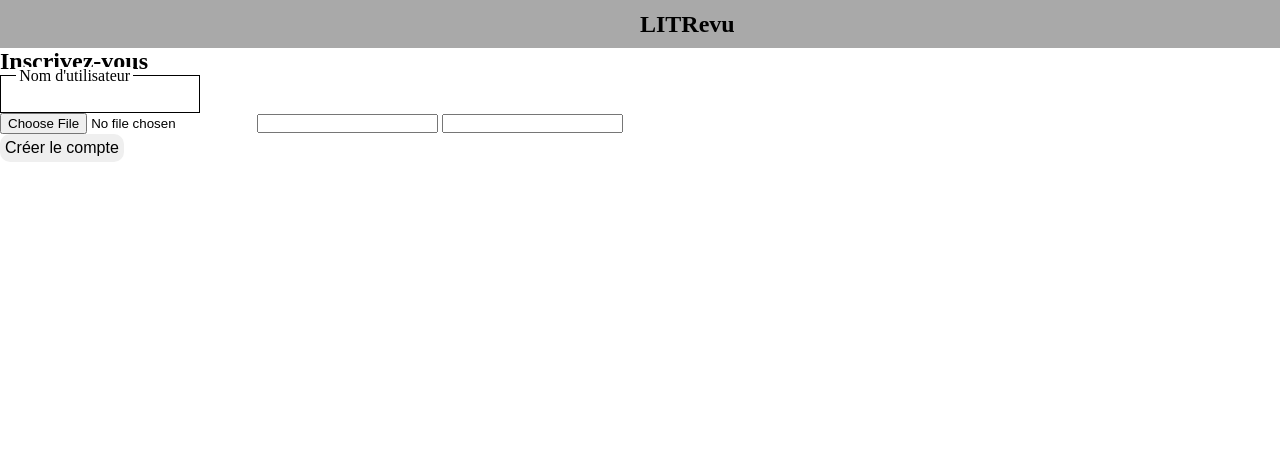
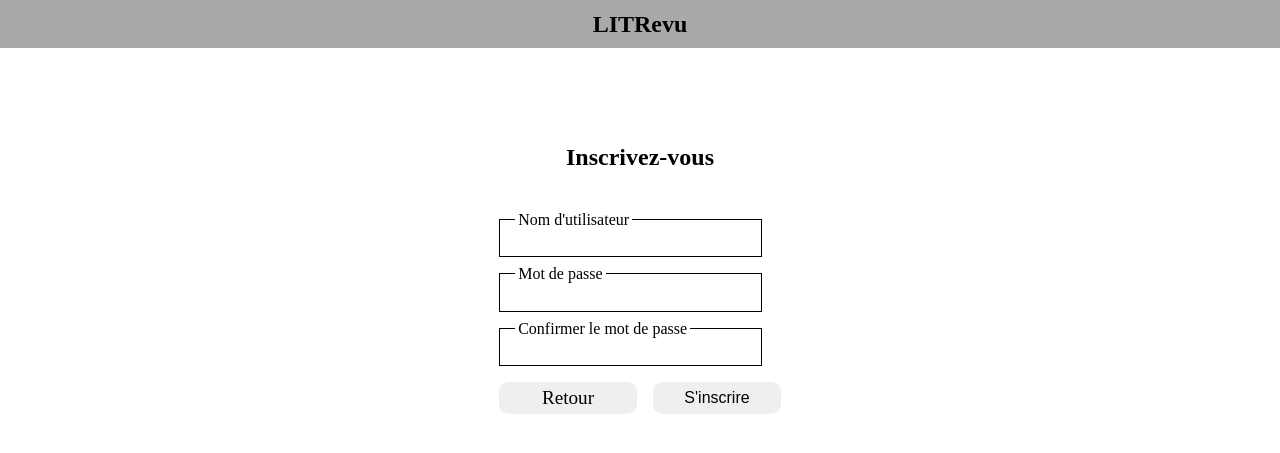
Before and after one commit to SynysterRev/LITRevu, a Django app: page /signup/ in a window 1280 px wide. Shown: the top 453 px of the page. Run offline with Django 5.2, Linux system fonts and the light colour scheme.

Commit message:
add custom widgets and some css

```diff
--- a/LITRevu/settings.py
+++ b/LITRevu/settings.py
@@ -105,7 +105,7 @@ AUTH_PASSWORD_VALIDATORS = [
 # Internationalization
 # https://docs.djangoproject.com/en/5.1/topics/i18n/
 
-LANGUAGE_CODE = 'en-us'
+LANGUAGE_CODE = 'fr-fr'
 
 TIME_ZONE = 'UTC'
 
--- a/LITRevu/urls.py
+++ b/LITRevu/urls.py
@@ -24,7 +24,7 @@ from authentication.forms import LoginForm
 urlpatterns = [
     path('admin/', admin.site.urls),
     path('signup/', authentication.views.signup, name='signup'),
-    path('login/', LoginView.as_view(
+    path('', LoginView.as_view(
         template_name='authentication/login.html',
         authentication_form=LoginForm,
     ), name='login'),
--- a/authentication/forms.py
+++ b/authentication/forms.py
@@ -1,18 +1,21 @@
 from django.contrib.auth import get_user_model
 from django.contrib.auth.forms import UserCreationForm, AuthenticationForm, UsernameField
 from django import forms
-from widgets.widgets import InputWidget, PasswordWidget
+from widgets.widgets import InputWidget
 
 
 class SignupForm(UserCreationForm):
     class Meta(UserCreationForm.Meta):
         model = get_user_model()
-        fields = ('username', 'profile_picture')
 
     def __init__(self, *args, **kwargs):
         super().__init__(*args, **kwargs)
-        self.fields['username'].widget = InputWidget(attrs={'placeholder': "Nom d'utilisateur"})
+        self.fields['username'].widget = InputWidget(attrs={'placeholder': "Nom d'utilisateur", 'type': "text"})
+        self.fields['password1'].widget = InputWidget(attrs={'placeholder': "Mot de passe", 'type': "password"})
+        self.fields['password2'].widget = InputWidget(attrs={'placeholder': "Confirmer le mot de passe",
+                                                             'type': "password"})
 
 class LoginForm(AuthenticationForm):
-    username = UsernameField(widget=InputWidget(attrs={'placeholder': "Nom d'utilisateur"}))
-    password = forms.CharField(widget=PasswordWidget(attrs={'placeholder': "Mot de passe"}))
+    username = UsernameField(widget=InputWidget(attrs={'placeholder': "Nom d'utilisateur",'type': "text"}))
+    password = forms.CharField(widget=InputWidget(attrs={'placeholder': "Mot de passe", 'type': "password"}),
+                               error_messages={'required': "Ce champ est obligatoire"})
--- a/authentication/templates/authentication/signup.html
+++ b/authentication/templates/authentication/signup.html
@@ -1,15 +1,21 @@
 {% extends 'base.html' %}
 {% block content %}
-    <h2 class="text-3xl text-center mt-8">Inscrivez-vous</h2>
-    <div class="flex justify-center mt-8">
-        <form method="POST">
+    <h2 class="signup-title">Inscrivez-vous</h2>
+    <div class="signup-form">
+        <form method="POST" class="form" novalidate>
             {% csrf_token %}
-            <div class="flex flex-col space-y-4">
             {% for field in form %}
                 {{ field }}
+                <ul class="error-list">
+                    {% for error in field.errors %}
+                        <li>{{ error }}</li>
                     {% endfor %}
+                </ul>
+            {% endfor %}
+            <div class="signup-buttons">
+                <a href='{% url 'login' %}'>Retour</a>
+                <button type="submit">S'inscrire</button>
             </div>
-        <button type="submit">Créer le compte</button>
         </form>
     </div>
     {#    <div class="flex justify-center mt-8">#}
--- a/static/css/input.css
+++ b/static/css/input.css
@@ -14,8 +14,10 @@
 }
 
 .site-title {
+    position: absolute;
+    top: 50%;
     left: 50%;
-    position: absolute;
+    transform: translate(-50%, -50%);
 }
 
 .site-nav {
@@ -41,12 +43,17 @@
     border-radius: 10px;
 }
 
+.site-nav button {
+    margin-right: 15px;
+    cursor: pointer;
+}
+
 button {
     border: none;
     border-radius: 10px;
     padding: 5px;
     font-size: 1rem;
-    margin-right: 10px;
+    cursor: pointer;
 }
 
 button:hover {
@@ -60,14 +67,14 @@ button:hover {
 }
 
 .login-signup {
-    padding-left: 20%;
+    padding-left: 35%;
     display: flex;
     flex-direction: column;
     align-items: center;
 }
 
 .login-login {
-    padding-right: 20%;
+    padding-right: 35%;
 }
 
 .link-as-button {
@@ -90,12 +97,28 @@ button:hover {
     color: inherit;
 }
 
-.login-input {
+.input {
     border: 1px solid;
+    width: 15rem;
 }
 
 .group {
     position: relative;
+    margin-top: 1rem;
+}
+
+/*.group .error-list:not(:empty) ~ .input {*/
+/*    margin-bottom: 0;*/
+/*}*/
+
+.login-login button {
+    padding: 10px;
+    align-self: flex-end;
+}
+
+.form {
+    display: flex;
+    flex-direction: column;
 }
 
 .group>label {
@@ -109,3 +132,55 @@ button:hover {
   padding:0.8em;
   outline:none;
 }
+
+.signup-title {
+    text-align: center;
+    margin-top: 6rem;
+}
+
+.signup-form {
+    display: flex;
+    flex-direction: column;
+    align-items: center;
+    margin-top: 2rem;
+}
+
+.signup-buttons {
+    display: flex;
+    justify-content: flex-end;
+    gap: 1rem;
+}
+
+.signup-buttons button {
+    width: 8rem;
+    margin-top: 1rem;
+}
+
+.signup-buttons a {
+    border: none;
+    border-radius: 10px;
+    padding: 5px;
+    font-size: 1.2rem;
+    cursor: pointer;
+    width: 8rem;
+    margin-top: 1rem;
+    background-color: buttonface;
+    text-decoration: none;
+    color: black;
+    text-align: center;
+}
+
+.signup-buttons a:hover {
+    background-color:navajowhite;
+}
+
+.error-list {
+    list-style-type: none;
+    color: red;
+    margin-left: 5px;
+    max-width: 15rem;
+}
+
+li {
+    margin: 5px 0;
+}
--- a/templates/widgets/input_widget.html
+++ b/templates/widgets/input_widget.html
@@ -1,5 +1,5 @@
 <div class="group">
-    <label>{{ widget.attrs.placeholder }}</label>
-    <input type="text" id="id_{{ widget.name }}"
-           name="{{ widget.name }}" class="login-input"/>
+    <label for="id_{{ widget.name }}">{{ widget.attrs.placeholder }}</label>
+    <input type="{{ widget.attrs.type }}" id="id_{{ widget.name }}"
+           name="{{ widget.name }}" class="input"/>
 </div>
--- a/templates/widgets/password_widget.html
+++ /dev/null
@@ -1,2 +0,0 @@
-<input type="password" id="id_{{ widget.name }}" placeholder="{{ widget.attrs.placeholder }}"
-       name="{{ widget.name }}" class="login-input"/>
--- a/widgets/widgets.py
+++ b/widgets/widgets.py
@@ -1,4 +1,4 @@
-from django.forms import Widget, PasswordInput
+from django.forms import Widget
 from django.template import loader
 from django.utils.safestring import mark_safe
 
@@ -10,11 +10,3 @@ class InputWidget(Widget):
         context = self.get_context(name, value, attrs)
         template = loader.get_template(self.template_name).render(context)
         return mark_safe(template)
-
-class PasswordWidget(PasswordInput):
-    template_name = 'widgets/password_widget.html'
-
-    def render(self, name, value, attrs=None, renderer=None):
-        context = self.get_context(name, value, attrs)
-        template = loader.get_template(self.template_name).render(context)
-        return mark_safe(template)
```
Also changed, not shown: authentication/templates/authentication/login.html (+3 -21 lines). Lines whose indentation alone changed are shown as unchanged.
